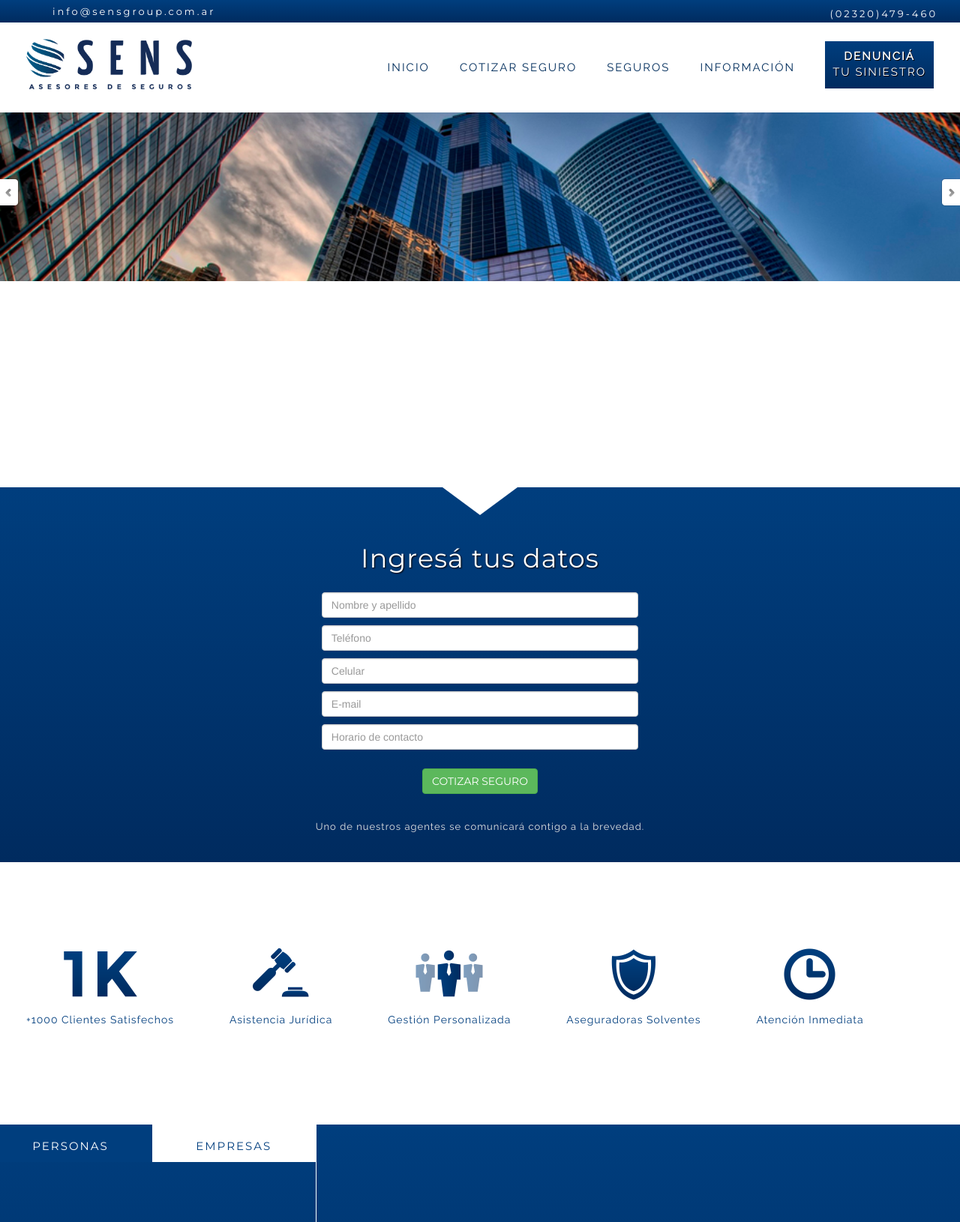
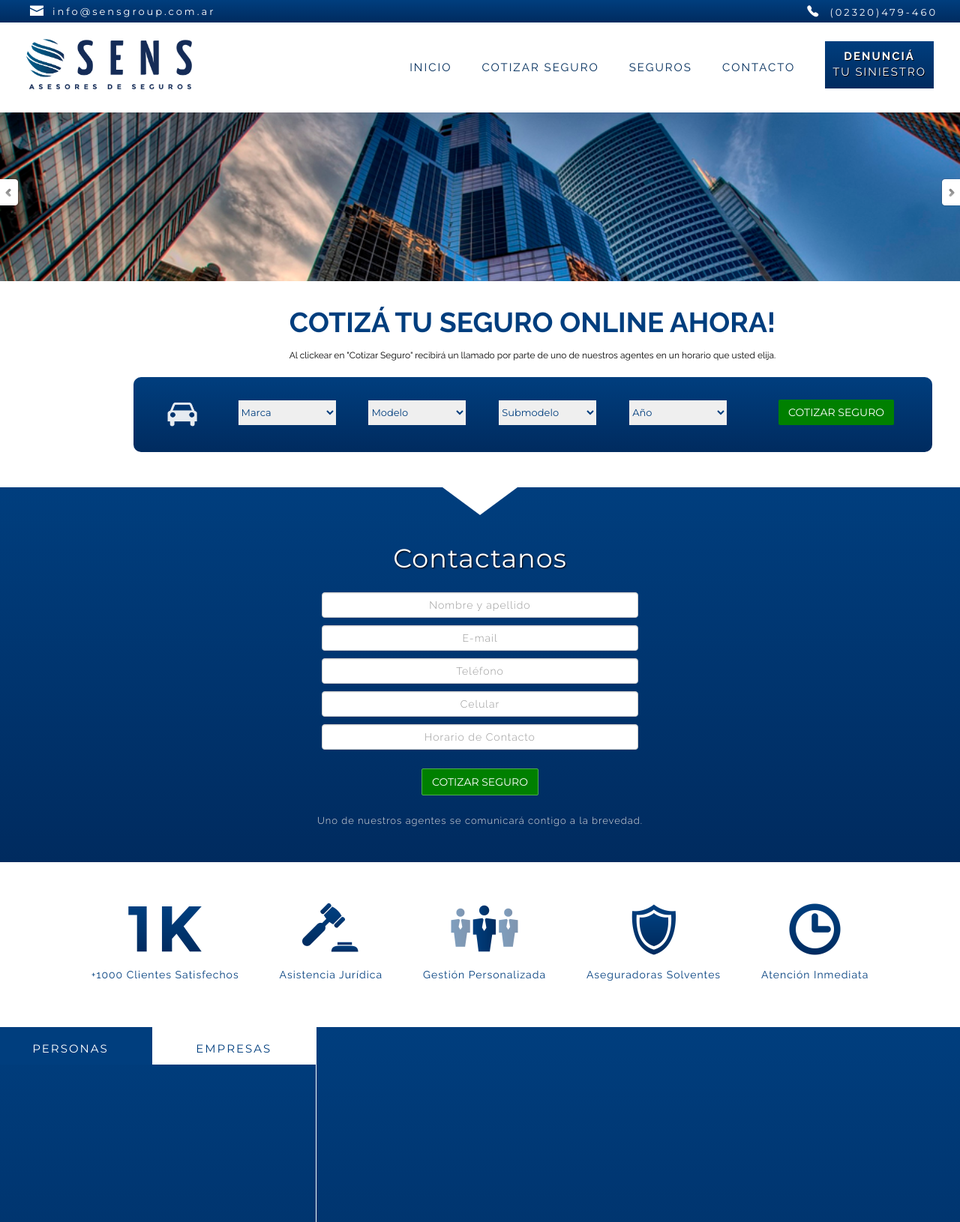
Before and after one commit to SHQ27/SENS, a PHP site: template apps/frontend/modules/home/templates/indexSuccess.php in a window 1280 px wide; the page is wider, and only the part inside the window is pictured. Shown: the top 1630 px of that part at 75% size. Run offline with PHP 8.4, Linux system fonts and the light colour scheme; the template is opened without the code that fills it, so the values that code supplies are empty; some libraries are stand-ins or nearby versions; some web fonts are replaced.

Commit message:
Detalles estéticos, formulario, select

```diff
--- a/apps/frontend/modules/home/templates/indexSuccess.php
+++ b/apps/frontend/modules/home/templates/indexSuccess.php
@@ -8,8 +8,7 @@
         <link rel="stylesheet" href="https://maxcdn.bootstrapcdn.com/bootstrap/3.2.0/css/bootstrap.min.css">
         <link rel="stylesheet" href="css/general.css">
         <link rel="stylesheet" href="css/index.css">
-        <link href='http://fonts.googleapis.com/css?family=Montserrat' rel='stylesheet' type='text/css'>
-        <link href='http://fonts.googleapis.com/css?family=Raleway' rel='stylesheet' type='text/css'>
+        <link href='http://fonts.googleapis.com/css?family=Raleway:500,600,800,700,400,300|Montserrat:400,700' rel='stylesheet' type='text/css'>
         <link rel="stylesheet" href="css/slider/nivo-slider.css">
         <link rel="stylesheet" href="css/infoseguros.css">
         <link rel="stylesheet" href="css/modal1.css">
@@ -19,10 +18,12 @@
         <script src="js/bootstrap.js"></script>
         <script src="js/index.js"></script>
         <script src="js/seguros.js"></script>
+        <script type="text/javascript" src="js/contacto.js"></script>
     </head>
     <body>
     <header>
-    <div id='global-container'>
+                                                <!-- BLUE BAR TOP -->
+
     <div class="top-blue">
         <p class="info-sensgroup">info@sensgroup.com.ar</p>
         <p class="phone-number">(02320)479-460</p>
@@ -33,13 +34,15 @@
             <li class="ion-android-mail"></li>
         </ul>
     </div>
+
     <!-- NAVBAR -->
+
     <div class="pos-fixed">
         <div class="nav-bar">
             <a href="index.php"><img id="logo_sens" src="img/logosens1.png"></a>
             <ul class="menu_buttons">
                 <li class="menu menu--sinister"><a data-toggle='modal' data-target='#sinisterModal' id='sinister-link' class="sinisterlink" href="#!"><span class="sue-sinister">DENUNCIÁ</span><br/>TU SINIESTRO</a></li>
-                <li class='menu grow'><a onClick="goToByScroll('contact'); return false;" href="#">INFORMACIÓN</a></li>
+                <li class='menu grow'><a onClick="goToByScroll('contact'); return false;" href="#">CONTACTO</a></li>
                 <li class='menu grow'><a onClick="goToByScroll('seguros-section'); return false;" href="#">SEGUROS</a></li>
                 <li class='menu grow'><a onClick="goToByScroll('contact-form-section'); return false;" href="#">COTIZAR SEGURO</a></li>
                 <li class='menu grow'><a onClick="goToByScroll('page1'); return false;" href="#">INICIO</a></li>
@@ -56,7 +59,44 @@
             <a href="#"><img src="img/slider/img_2.jpg" alt="slide 2" /></a>
             <a href="#"><img src="img/slider/img_3.jpg" alt="slide 3" /></a>
         </div>
+
+                                                    <!--SELECTS -->
+
+        <div class="select">
+        <h1>COTIZÁ TU SEGURO ONLINE AHORA!</h1>
+        <p class="select-subtitle">Al clickear en "Cotizar Seguro" recibirá un llamado por parte de uno de nuestros agentes en un horario que usted elija.</p>
+        <div class="select-seguros">
+            <img class="select-car"src="img/car.png">
+            <ul>
+                <li>
+                    <select id="select-brand" class="select-inputs">
+                        <option class="select-options">Marca</option>
+                    </select>
+                </li>
+                <li>
+                    <select  id="select-model" class="select-inputs">
+                        <option class="select-options">Modelo</option>
+                    </select>
+                </li>
+                <li>
+                    <select  id="select-submodel" class="select-inputs">
+                        <option class="select-options">Submodelo</option>
+                    </select>
+                </li>
+                <li>
+                    <select  id="select-year" class="select-inputs">
+                        <option class="select-options">Año</option>
+                    </select>
+                </li>
+                <li>
+                    <p class="select-cotizar">COTIZAR SEGURO</p>
+                </li>
+            </ul>
+        </div>
+    </div>
+
         <!-- HIRE -->
+
         <div class='section-division'></div>
         <div id="hire-container" class='text-center'>
         </div>
@@ -67,12 +107,12 @@
         <div class='section-division'></div>
         <div class='content blue-content'>
             <form class='form-cotizar'>
-                <p>Ingresá tus datos</p>
-                <input type='text' class='form-control' placeholder='Nombre y apellido'/>
-                <input type='text' class='form-control' placeholder='Teléfono'/>
-                <input type='text' class='form-control' placeholder='Celular'/>
-                <input type='text' class='form-control' placeholder='E-mail'/>
-                <input type='text' class='form-control' placeholder='Horario de contacto'/>
+                <p id="jq-contactanos">Contactanos</p>
+                <input type='text' class='form-control' id="hire-name" placeholder='Nombre y apellido'/>
+                <input type='text' class='form-control' id="hire-mail" placeholder='E-mail'/>
+                <input type='text' class='form-control' id="hire-phone" placeholder='Teléfono'/>
+                <input type='text' class='form-control' id="hire-cell" placeholder='Celular'/>
+                <input type='text' class='form-control' id="hire-time" placeholder='Horario de Contacto'/>
                 <input type='submit'class='btn btn-success cotizar-submit' value='COTIZAR SEGURO' />
             </form>
             <p class='cotizar-msg'>Uno de nuestros agentes se comunicará contigo a la brevedad.</p>
@@ -108,6 +148,7 @@
             </ul>
         </div>
     </div>
+
 
     <div id='seguros-section'></div>
     <div id='seguros' class='row'>
@@ -192,7 +233,7 @@
     <div id="contact" class='row'>
         <div class='col-md-2'></div>
         <div class='col-md-8'>
-            <h3>INFORMACIÓN</h3>
+            <h3>CONTACTANOS</h3>
             <div class='row contacto-row'>
                 <div class='col-md-4'>
                     <div class="contact__phone">
@@ -200,7 +241,7 @@
                     </div>
                 </div>
                 <div class='col-md-4'>
-                    <p class="phone-number">+54 11 3571-7166</p>
+                    <p class="phone-number">02320-666502 | 0230-4315404 | 011-5218-3039</p>
                 </div>
                 <div class='col-md-4'>
                 </div>
@@ -212,7 +253,7 @@
                     </div>
                 </div>
                 <div class='col-md-4'>
-                    <p class="contact__mail-text">INFO@SENSGROUP.COM.AR</p>
+                    <p class="contact__mail-text">info@sensgroup.com.ar</p>
                 </div>
             </div>
             <div class='col-md-4'></div>
@@ -232,6 +273,7 @@
     </footer>
     <?php include_partial('home/modal') ?>
     <script>seguros();</script>
+    <script>contacto();</script>
     </div>
  </body>
 </html>
--- a/css/general.css
+++ b/css/general.css
@@ -100,6 +100,11 @@ ul {
     color: inherit;
 }
 
+.sinisterlink:hover {
+    color: inherit;
+    text-decoration: none;
+}
+
 .nav-bar .menu--sinister:hover {
     cursor: pointer;
     background: rgba(0,45,120,1);
--- a/css/index.css
+++ b/css/index.css
@@ -44,8 +44,22 @@
     font-weight: 1;
 }
 
-.form-cotizar input {
+.form-control {
+    text-align: center;
     margin-bottom: 10px;
+    font-family: Raleway, sans-serif;
+    font-weight: 300;
+    letter-spacing: 1px;
+}
+
+.btn {
+    text-align: center;
+    color: white;
+    font-family: Montserrat, sans-serif;
+    font-weight: lighter;
+    background: green;
+    padding: 7px 13px;
+    border-radius: 2px;
 }
 
 .cotizar-submit {
@@ -315,16 +329,22 @@ hr{
 }
 
                                                 /* BUTTONS */
-
 .buttons {
     position: relative;
-    height: 200px;
+    padding-bottom: 70px;
 }
 
 .buttons_container {
+    padding-top: 30px;
+    text-align: center;
     position: absolute;
-    text-align: center;
-    margin-top: 90px;
+    left: 50%;
+    width: 1200px;
+    -webkit-transform: translate(-50%, 0%);
+    -moz-transform: translate(-50%, 0%);
+    -o-transform: translate(-50%, 0%);
+    -ms-transform: translate(-50%, 0%);
+    transform: translate(-50%, 0%);
 }
 
 .buttons_container ul {
@@ -336,7 +356,7 @@ hr{
 
 .buttons_container ul li {
     display: inline-block;
-    padding: 10px 35px;
+    padding: 10px 25px;
 }
 
 .buttons_container ul li p{
@@ -350,6 +370,7 @@ hr{
     width: 100px;
     height: 100px;
 }
+
 
                                             /* QUIÉNES SOMOS */
 
@@ -706,7 +727,170 @@ footer ul li{
     padding-top: 45px;
 }
 
-#del-viso{
+                                            /* SELECT SEGUROS */
 
+.select {
+    min-width: 1420px;
+}
+.select h1 {
+    color: #003E7E;
+    font-size: 37px;
+    font-family: Raleway, sans-serif;
+    font-weight: bold;
+    margin: 0;
+    margin-top: 35px;
+    margin-bottom: 15px;
+    text-align: center;
+}
 
+.select-subtitle {
+    text-align: center;
+    color: black;
+    font-family: Raleway, sans-serif;
+    font-size: 12px;
 }
+
+.select-seguros {
+    min-width: 1500px;
+    overflow: hidden;
+    width: 75%;
+    min-width: 75%;
+    margin: 0 auto;
+    margin-top: 20px;
+    height: 100px;
+    border-radius: 10px;
+    background: -webkit-linear-gradient(#003E7E,#002B5F);
+    padding-left: 30px;
+}
+
+.select-car {
+    float: left;
+    position: relative;
+    top: 33px;
+    left: 15px;
+    width: 40px;
+    height: 33px;
+    margin-right: 10px;
+    opacity: 0.9;
+}
+
+.select-car:hover {
+    opacity: 1;
+}
+
+.select-seguros ul {
+    float: left;
+    list-style: none;
+    margin-top: 30px;
+}
+
+.select-seguros ul li{
+    display: inline-block;
+    position: relative;
+    padding: 0px 20px;
+}
+
+.div-selects {
+    width: 120px;
+    padding-bottom: 15px;
+    padding: 10px;
+}
+
+.select-year__special {
+    padding: 15px;
+    margin: 15px;
+}
+
+.select-cotizar {
+    margin-left: 25px;
+    color: white;
+    font-family: Montserrat, sans-serif;
+    font-weight: lighter;
+    background: green;
+    padding: 7px 13px;
+    border-radius: 2px;
+}
+
+.select-cotizar:hover {
+    cursor: pointer;
+    background: rgba(0,141,58,1);
+    box-shadow: 1px 1px 1px black;
+    text-shadow: 1px 1px black;
+}
+
+.select-cotizar:active {
+    cursor: pointer;
+    background: rgba(0,141,58,1);
+    box-shadow: none;
+    text-shadow: none;
+}
+
+                                            /* SELECT STYLES */
+
+.select-inputs {
+    width: 130px;
+    font-size: 13px;
+    line-height: 1;
+    border: 0;
+    border-radius: 0;
+    height: 33px;
+    color: #003E7E;
+    font-family: Montserrat, sans-serif;
+    font-weight: lighter;
+}
+
+                                            /* TOP BLUE BAR */
+
+.top-blue {
+    background: -webkit-linear-gradient(#003E7E,#002B5F);
+    width: 100%;
+    height: 30px;
+    overflow: hidden;
+    min-width: 700px;
+}
+
+.info-sensgroup{
+    margin: 0 auto;
+    padding-top: 6px;
+    padding-left: 70px;
+    font-family: Montserrat;
+    color: white;
+    letter-spacing: 3px;
+    font-size: 13px;
+}
+
+.phone-number {
+    float: right;
+    margin-right: 35px;
+    font-family: Montserrat;
+    color: white;
+    letter-spacing: 3px;
+    font-size: 13px;
+    position: relative;
+    bottom: 2px;
+}
+
+#phone_list {
+    float: right;
+    margin-right: 15px;
+    font-size: 22px;
+    color: white;
+    margin-top: -19px;
+}
+
+#mail_list {
+    font-size: 18px;
+    color: white;
+    margin-top: -18px;
+    padding-right: 10px;
+}
+
+.ion-android-mail {
+    position: relative;
+    bottom: 4px;
+}
+
+.ion-ios7-telephone {
+    position: relative;
+    bottom: 6px;
+}
```
Also changed, not shown: js/contacto.js (added, +60 -0 lines), img/car.png (added), 1 other file.
